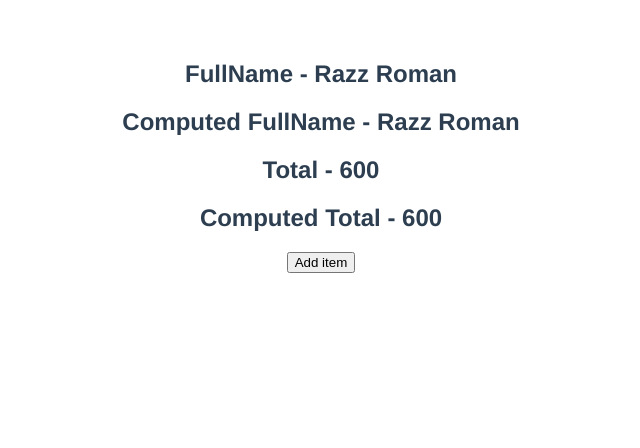
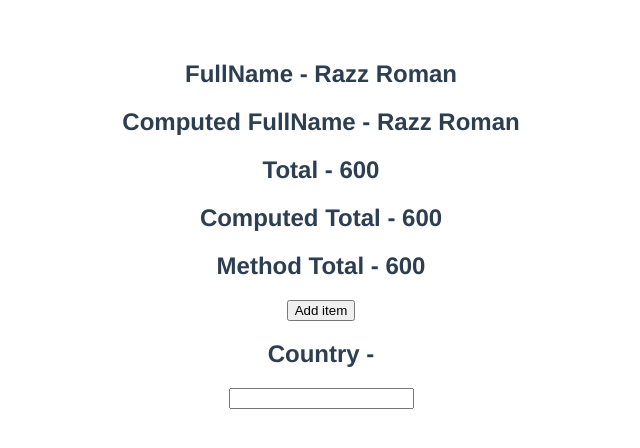
Before and after one commit to roman-ojha/vue, a Vue app in the folder Class/: page / in a window 1280 px wide. Shown: the top 448 px of the page, without its empty margins (319-959 px from the left). Built offline with nearby package versions, Linux system fonts and the light colour scheme.

Commit message:
docs(tutorial): computed property vs methods

```diff
--- a/Class/src/App.vue
+++ b/Class/src/App.vue
@@ -3,7 +3,7 @@
 </template>
 
 <script>
-import Application from "./Topic_Wise/23_Computed_Properties/App.vue";
+import Application from "./Topic_Wise/24_Computed_Properties_vs_Methods/App.vue";
 
 export default {
   name: "App",
--- /dev/null
+++ b/Class/src/Topic_Wise/24_Computed_Properties_vs_Methods/App.vue
@@ -0,0 +1,86 @@
+<template>
+  <h2>FullName - {{ firstName }} {{ lastName }}</h2>
+
+  <h2>Computed FullName - {{ fullName }}</h2>
+
+  <h2>
+    Total - {{ items.reduce((total, curr) => (total = total + curr.price), 0) }}
+  </h2>
+
+  <h2>Computed Total - {{ totalPrice }}</h2>
+
+  <h2>Method Total - {{ getTotalPrice() }}</h2>
+  <!-- here the different of computed property then method is that computed property are cached, it means that the the independent of computed property changes on the page and the UI is rerendered the cached result is returned and the computed property will not be recalculated -->
+
+  <button @click="items.push({ id: 4, title: 'keyboard', price: 50 })">
+    Add item
+  </button>
+
+  <!-- Example of above explanation -->
+  <h2>Country - {{ country }}</h2>
+  <input type="text" v-model="country" />
+</template>
+<script>
+export default {
+  name: "App",
+  data() {
+    return {
+      firstName: "Razz",
+      lastName: "Roman",
+      items: [
+        {
+          id: 1,
+          title: "TV",
+          price: 100,
+        },
+        {
+          id: 2,
+          title: "Phone",
+          price: 200,
+        },
+        {
+          id: 3,
+          title: "Laptop",
+          price: 300,
+        },
+      ],
+      country: "",
+    };
+  },
+  methods: {
+    // let us default the same purpose to return the total price of all items
+    getTotalPrice() {
+      console.log("method");
+      // here every time ui get rerender computed property will get call
+      return this.items.reduce(
+        (total, curr) => (total = total + curr.price),
+        0
+      );
+    },
+  },
+  computed: {
+    fullName() {
+      return `${this.firstName} ${this.lastName}`;
+    },
+    totalPrice() {
+      console.log("computed property");
+      // now the dependencies of this computed property are changing then this function will not get called again
+      return this.items.reduce(
+        (total, curr) => (total = total + curr.price),
+        0
+      );
+    },
+  },
+};
+</script>
+
+<style>
+#app {
+  font-family: Avenir, Helvetica, Arial, sans-serif;
+  -webkit-font-smoothing: antialiased;
+  -moz-osx-font-smoothing: grayscale;
+  /* text-align: center; */
+  color: #2c3e50;
+  margin-top: 60px;
+}
+</style>
```
